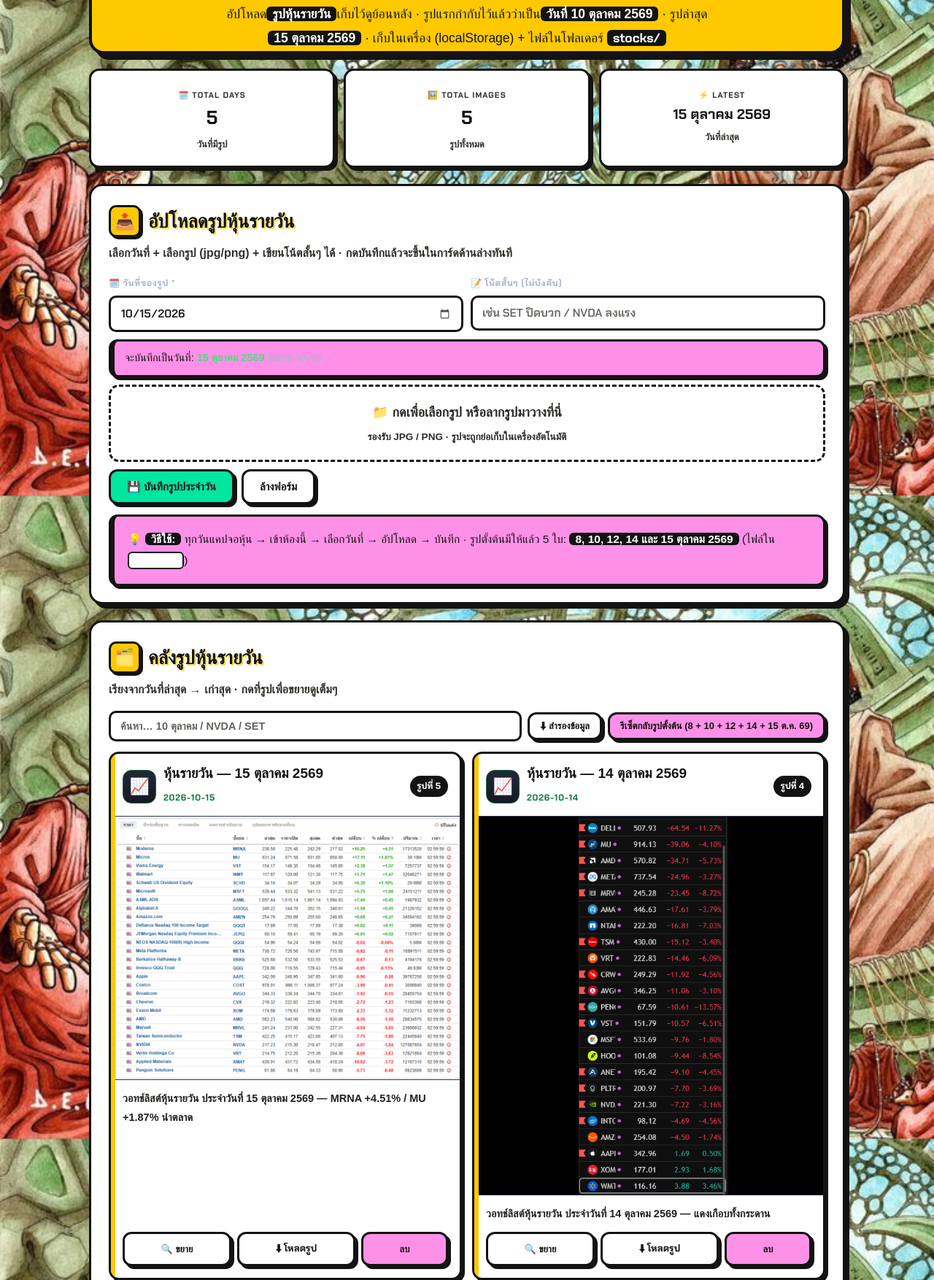
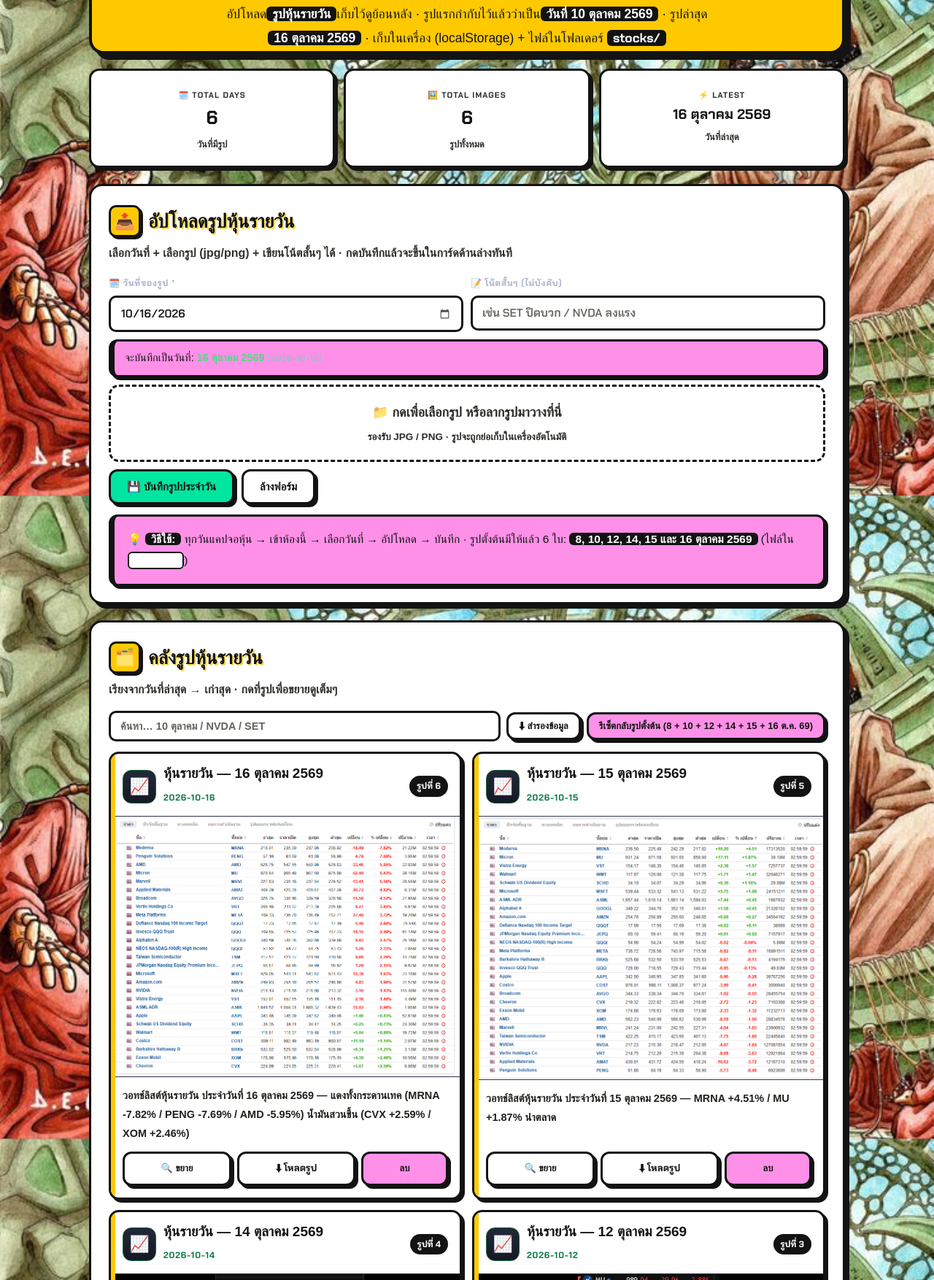
Before and after one commit to et1cruel/ET1CRUEL, a website: page stocks-daily.html in a window 1280 px wide. Shown: the part 202-1956 px from the top of the page at 73% size. Drawn offline with Linux system fonts and the light colour scheme; a web font is replaced by a local one.

Commit message:
chore: stock daily refresh - 16 Oct 2026 snapshot + nav date

```diff
--- a/stocks-daily.html
+++ b/stocks-daily.html
@@ -125,7 +125,7 @@
 
 <header class="hero">
   <h1>📈 STOCK ROOM <span>— ห้องดูหุ้นรายวัน</span></h1>
-  <p>อัปโหลด<b>รูปหุ้นรายวัน</b>เก็บไว้ดูย้อนหลัง · รูปแรกกำกับไว้แล้วว่าเป็น<b>วันที่ 10 ตุลาคม 2569</b> · รูปล่าสุด <b>15 ตุลาคม 2569</b> · เก็บในเครื่อง (localStorage) + ไฟล์ในโฟลเดอร์ <b class="num">stocks/</b></p>
+  <p>อัปโหลด<b>รูปหุ้นรายวัน</b>เก็บไว้ดูย้อนหลัง · รูปแรกกำกับไว้แล้วว่าเป็น<b>วันที่ 10 ตุลาคม 2569</b> · รูปล่าสุด <b>16 ตุลาคม 2569</b> · เก็บในเครื่อง (localStorage) + ไฟล์ในโฟลเดอร์ <b class="num">stocks/</b></p>
 </header>
 
 <div class="stats">
@@ -139,12 +139,12 @@
   <p class="sub">เลือกวันที่ + เลือกรูป (jpg/png) + เขียนโน้ตสั้นๆ ได้ · กดบันทึกแล้วจะขึ้นในการ์ดด้านล่างทันที</p>
   <form class="add" id="addForm">
     <label>🗓️ วันที่ของรูป *
-      <input id="fDate" type="date" value="2026-10-15" min="2020-01-01" max="2030-12-31" required>
+      <input id="fDate" type="date" value="2026-10-16" min="2020-01-01" max="2030-12-31" required>
     </label>
     <label>📝 โน้ตสั้นๆ (ไม่บังคับ)
       <input id="fNote" maxlength="120" placeholder="เช่น SET ปิดบวก / NVDA ลงแรง">
     </label>
-    <div class="full dateprev" id="datePrev">จะบันทึกเป็นวันที่: <b>15 ตุลาคม 2569</b></div>
+    <div class="full dateprev" id="datePrev">จะบันทึกเป็นวันที่: <b>16 ตุลาคม 2569</b></div>
     <div class="drop" id="drop">
       <div><b>📁 กดเพื่อเลือกรูป หรือลากรูปมาวางที่นี่</b></div>
       <small>รองรับ JPG / PNG · รูปจะถูกย่อเก็บในเครื่องอัตโนมัติ</small>
@@ -156,7 +156,7 @@
       <button class="btn ghost" type="button" id="clearBtn">ล้างฟอร์ม</button>
     </div>
   </form>
-  <div class="note">💡 <b>วิธีใช้:</b> ทุกวันแคปจอหุ้น → เข้าห้องนี้ → เลือกวันที่ → อัปโหลด → บันทึก · รูปตั้งต้นมีให้แล้ว 5 ใบ: <b>8, 10, 12, 14 และ 15 ตุลาคม 2569</b> (ไฟล์ใน <b class="num">stocks/</b>)</div>
+  <div class="note">💡 <b>วิธีใช้:</b> ทุกวันแคปจอหุ้น → เข้าห้องนี้ → เลือกวันที่ → อัปโหลด → บันทึก · รูปตั้งต้นมีให้แล้ว 6 ใบ: <b>8, 10, 12, 14, 15 และ 16 ตุลาคม 2569</b> (ไฟล์ใน <b class="num">stocks/</b>)</div>
 </section>
 
 <section class="card" id="list">
@@ -165,7 +165,7 @@
   <div class="toolbar">
     <input id="q" placeholder="ค้นหา… 10 ตุลาคม / NVDA / SET">
     <button class="btn small ghost" id="exportBtn" type="button">⬇ สำรองข้อมูล</button>
-    <button class="btn small danger" id="resetBtn" type="button">รีเซ็ตกลับรูปตั้งต้น (8 + 10 + 12 + 14 + 15 ต.ค. 69)</button>
+    <button class="btn small danger" id="resetBtn" type="button">รีเซ็ตกลับรูปตั้งต้น (8 + 10 + 12 + 14 + 15 + 16 ต.ค. 69)</button>
   </div>
   <div class="grid" id="grid"></div>
   <div class="empty" id="empty" style="display:none">ยังไม่มีรูปที่ค้นหา — ลองล้างคำค้นหรืออัปโหลดรูปใหม่ด้านบน</div>
@@ -214,6 +214,14 @@
 }
 function seed(){
   return [{
+    id: 'seed-2026-10-16',
+    dateISO: '2026-10-16',
+    dateLabel: '16 ตุลาคม 2569',
+    src: 'stocks/2026-10-16.png',
+    note: 'วอทช์ลิสต์หุ้นรายวัน ประจำวันที่ 16 ตุลาคม 2569 — แดงทั้งกระดานเทค (MRNA -7.82% / PENG -7.69% / AMD -5.95%) น้ำมันสวนขึ้น (CVX +2.59% / XOM +2.46%)',
+    createdAt: Date.now(),
+    seed: true
+  },{
     id: 'seed-2026-10-15',
     dateISO: '2026-10-15',
     dateLabel: '15 ตุลาคม 2569',
@@ -255,7 +263,7 @@
     seed: true
   }];
 }
-var SEED_V = 5;
+var SEED_V = 6;
 var items = load();
 if(!items || !items.length){ items = seed(); }
 // เติมรูปตั้งต้นที่ยังขาด (เช่น เปิดครั้งแรกตอนมีแค่รูป 10 ต.ค. จะได้รูป 8 ต.ค. เพิ่มโดยไม่ทับรูปที่อัปโหลดเอง)
@@ -279,11 +287,11 @@
 var drop = document.getElementById('drop');
 var preview = document.getElementById('preview');
 var pendingDataURL = '';
-if(!fDate.value) fDate.value = '2026-10-15';
+if(!fDate.value) fDate.value = '2026-10-16';
 // พรีวิววันที่ภาษาไทยใต้ช่องเลือกวันที่ — เห็นทันทีว่าเลือกวันไหนอยู่ (กันสับสน format 10/10/2026)
 var datePrev = document.getElementById('datePrev');
 function paintDate(){
-  var v = (fDate.value || '2026-10-15');
+  var v = (fDate.value || '2026-10-16');
   if(datePrev) datePrev.innerHTML = 'จะบันทึกเป็นวันที่: <b>' + toThaiDate(v) + '</b> <span class="num">(' + v + ')</span>';
 }
 fDate.addEventListener('input', paintDate);
@@ -329,12 +337,12 @@
 }
 document.getElementById('clearBtn').onclick = function(){
   document.getElementById('addForm').reset();
-  fDate.value = '2026-10-15';
+  fDate.value = '2026-10-16';
   pendingDataURL = ''; preview.src=''; preview.style.display='none'; fFile.value='';
 };
 document.getElementById('addForm').addEventListener('submit', function(e){
   e.preventDefault();
-  var d = fDate.value || '2026-10-15';
+  var d = fDate.value || '2026-10-16';
   var note = (fNote.value||'').trim();
   if(!pendingDataURL){ alert('เลือกรูปก่อน 1 รูป'); return; }
   // ถ้ามีวันเดียวกันแล้ว ให้เพิ่มเป็นรูปที่ 2 ของวันนั้น (ไม่ทับ)
@@ -390,7 +398,7 @@
 }
 document.getElementById('q').addEventListener('input', function(e){ render(e.target.value); });
 document.getElementById('resetBtn').onclick = function(){
-  if(!confirm('รีเซ็ตกลับเหลือแค่รูปตั้งต้น (8 + 10 + 12 + 14 + 15 ตุลาคม 2569) ใช่ไหม?')) return;
+  if(!confirm('รีเซ็ตกลับเหลือแค่รูปตั้งต้น (8 + 10 + 12 + 14 + 15 + 16 ตุลาคม 2569) ใช่ไหม?')) return;
   items = seed(); save(items);
   try{ localStorage.setItem(KEY + '_seedV', String(SEED_V)); }catch(e){}
   render('');
```
Also changed, not shown: index.html (+2 -2 lines), README.md, stocks/2026-10-16.png (added).
